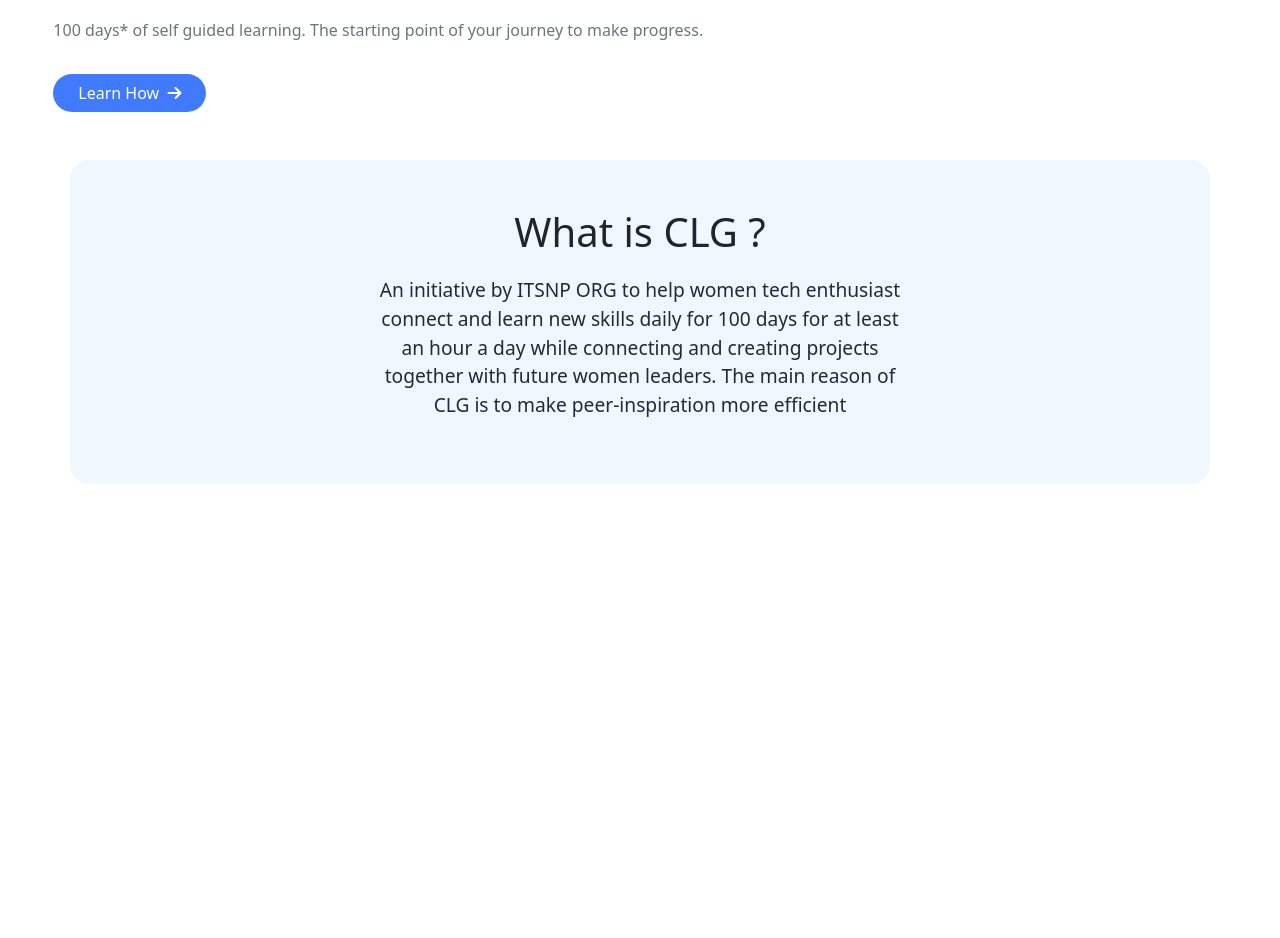
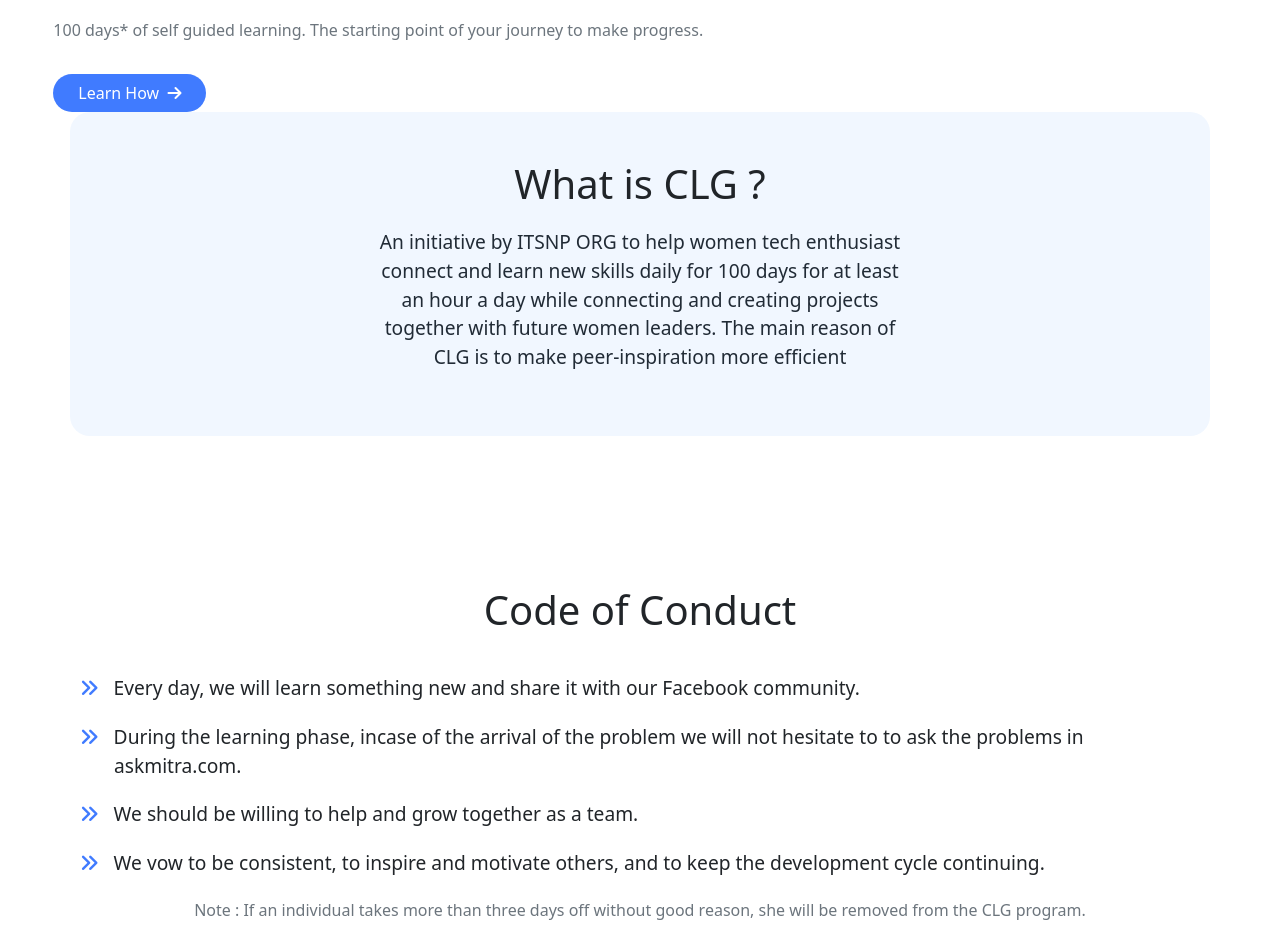
Before and after one commit to UserRounakk/clg-askmitra, a plain HTML site: page index.html in a window 1280 px wide. Shown: the part 588-1526 px from the top of the page. Before the commit the page ends 1072 px from the top, so only its background shows below. Drawn offline with nearby package versions, Linux system fonts and the light colour scheme.

Commit message:
Code of Conduct

```diff
--- a/index.html
+++ b/index.html
@@ -353,12 +353,35 @@
       <!-- Top Row End -->
 
       <!-- What is CLG -->
-      <div class="container text-center p-sm-5 mt-5 py-3 px-4" id="what-is-clg">
+      <div class="container text-center p-sm-5 py-3 px-4" id="what-is-clg">
         <h1>What is CLG ?</h1>
         <p>
           An initiative by ITSNP ORG to help women tech enthusiast connect and learn new skills daily for 100 days for at least an
           hour a day while connecting and creating projects together with future women leaders. The main reason of CLG is to make
           peer-inspiration more efficient
+        </p>
+      </div>
+      <!-- What is CLG End-->
+
+      <!-- Code of Conduct -->
+      <div class="container" id="code-of-conduct">
+        <h1 class="text-center">Code of Conduct</h1>
+        <div class="row justify-content-center">
+          <div class="col-xxl-5">
+            <ul>
+              <li><i class="fa-solid fa-angles-right"></i> &nbsp;&nbsp;Every day, we will learn something new and share it with our Facebook community.</li>
+              <li><i class="fa-solid fa-angles-right"></i> &nbsp;&nbsp;During the learning phase, incase of the arrival of the problem we will not hesitate to to ask the problems in askmitra.com.</li>
+            </ul>
+          </div>
+          <div class="col-xxl-5">
+            <ul>
+              <li><i class="fa-solid fa-angles-right"></i> &nbsp;&nbsp;We should be willing to help and grow together as a team.</li>
+              <li><i class="fa-solid fa-angles-right"></i> &nbsp;&nbsp;We vow to be consistent, to inspire and motivate others, and to keep the development cycle continuing.</li>
+            </ul>
+          </div>
+        </div>
+        <p class="text-secondary text-center">
+          Note : If an individual takes more than three days off without good reason, she will be removed from the CLG program.
         </p>
       </div>
     </main>
--- a/style.scss
+++ b/style.scss
@@ -32,16 +32,42 @@
         color: #212B36;
     }
 }
-
+#code-of-conduct{
+    margin-top: 150px;
+    font-size: 1.2rem;
+    h1{
+        margin: 40px 0;
+    }
+    ul {
+        list-style: none;
+        text-indent: -.9em;
+        width:90%;
+    }
+    li{
+        margin-bottom: 20px;
+    }
+    i{
+        color: #407BFF;
+    }
+    .text-secondary{
+        font-size: 1rem;
+    }
+}
 // Bootstrap Extra Large Breakpoint
 
 @media screen and (max-width:1200px) {
     #what-is-clg{
-        margin:10px;
+        margin:auto;
         max-width: 95vw;
         p{
             width:100%;
             margin-left: 0;
         }
     }
+    #code-of-conduct{
+        ul{
+            width: 100%;
+            margin-bottom: 0;
+        }
+    }
 }
```
Also changed, not shown: style.css, 1 other file.
